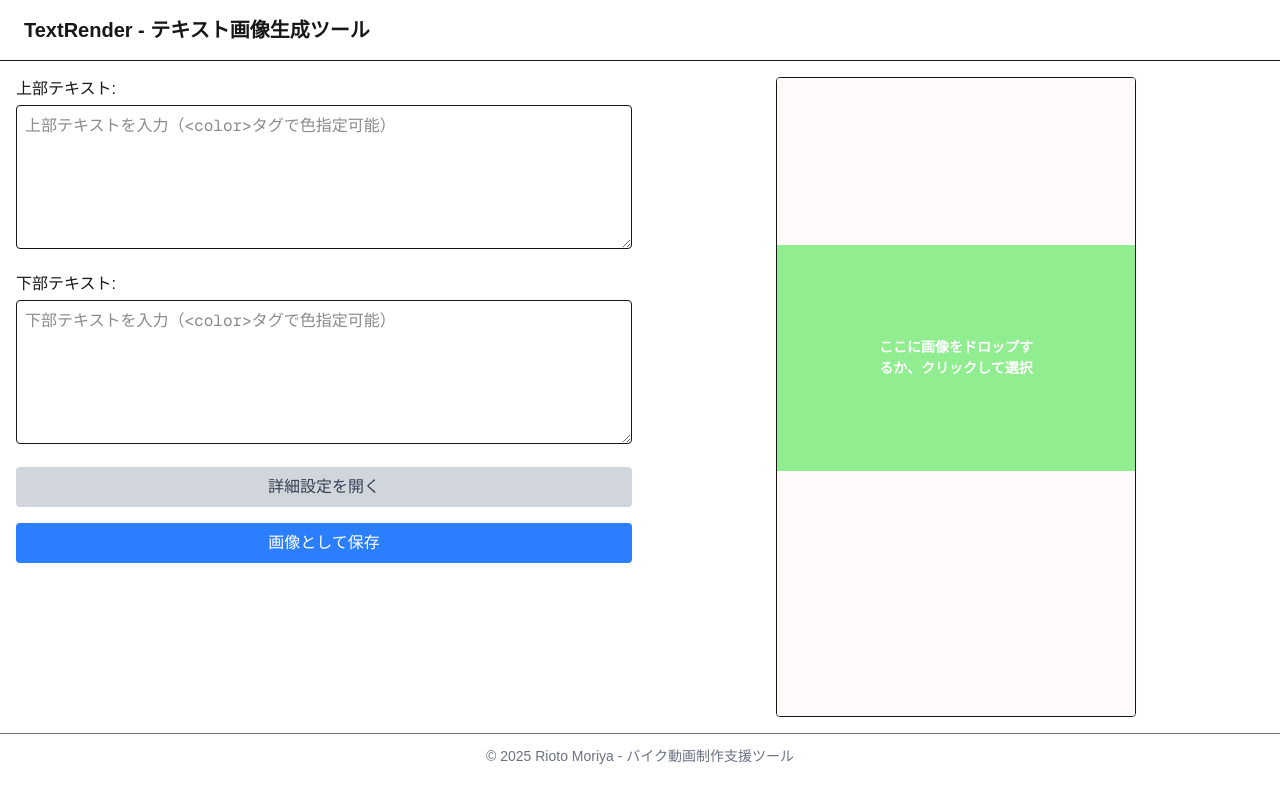
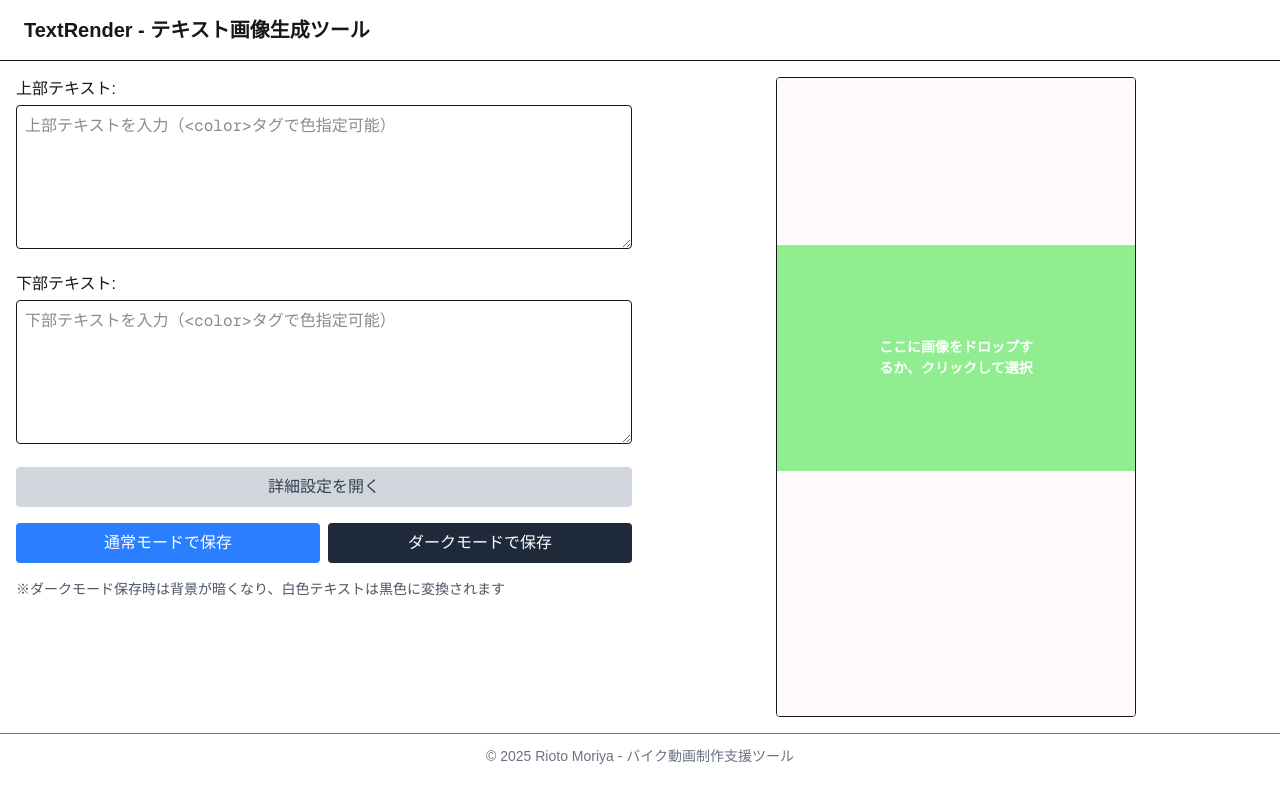
Before and after one commit to Rioto3/TextRender, a Next.js app: page /components/HtmlToImageTool in a window 1280 px wide. Built offline with nearby package versions, Linux system fonts and the light colour scheme.

Commit message:
セーブ

```diff
--- a/src/app/components/HtmlToImageTool/page.js
+++ b/src/app/components/HtmlToImageTool/page.js
@@ -173,13 +173,70 @@ export default function HtmlToImageTool() {
   };
 
   // HTML生成用の関数
-  const convertSimpleMarkupToHtml = (text) => {
-    const withColors = text.replace(/<([a-z]+)>(.*?)<\/\1>/g, (match, color, content) => {
-      const htmlColor = colorMap[color.toLowerCase()] || "#000";
+// ダークモード対応のHTML生成関数
+const convertSimpleMarkupToHtml = (text, darkMode = false) => {
+  let result = text;
+
+  // タグ付きテキストの処理
+  result = result.replace(/<([a-z]+)>(.*?)<\/\1>/g, (match, color, content) => {
+    // ダークモードの場合の色変換
+    let htmlColor;
+    if (darkMode) {
+      // ダークモードでの色変換ルール
+      if (color.toLowerCase() === 'white') {
+        htmlColor = "#000000"; // white → black
+      } else if (color.toLowerCase() === 'black') {
+        htmlColor = "#ffffff"; // black → white
+      } else {
+        htmlColor = colorMap[color.toLowerCase()] || "#ffffff"; // その他のタグはそのまま、未定義なら白
+      }
+    } else {
+      // 通常モード
+      htmlColor = colorMap[color.toLowerCase()] || "#000000";
+    }
+
     return `<span style="color:${htmlColor}">${content}</span>`;
   });
-    return withColors.replace(/\n/g, "<br>");
+
+  // 改行の処理
+  result = result.replace(/\n/g, "<br>");
+
+  // ダークモードでタグのないテキストも白色に変更
+  if (darkMode) {
+    // タグのないテキストを特定してspanで囲む（既にspanで囲まれたテキストを除外）
+    // 正規表現で「spanタグの間にないテキスト」を検出して白色spanで囲む
+    const wrapper = document.createElement('div');
+    wrapper.innerHTML = result;
+
+    // テキストノードを探して処理
+    const textNodes = [];
+    const findTextNodes = (node) => {
+      if (node.nodeType === Node.TEXT_NODE && node.textContent.trim()) {
+        textNodes.push(node);
+      } else if (node.nodeType === Node.ELEMENT_NODE) {
+        for (const child of node.childNodes) {
+          findTextNodes(child);
+        }
+      }
     };
+
+    findTextNodes(wrapper);
+
+    // テキストノードを白色spanで置換
+    for (const textNode of textNodes) {
+      const span = document.createElement('span');
+      span.style.color = '#ffffff';
+      span.textContent = textNode.textContent;
+      textNode.parentNode.replaceChild(span, textNode);
+    }
+
+    result = wrapper.innerHTML;
+  }
+
+  return result;
+};
+
+
 
   // プレビュー表示用
   const upperHtml = convertSimpleMarkupToHtml(markupUpperText);
@@ -244,7 +301,8 @@ export default function HtmlToImageTool() {
   };
 
   // HTML要素から画像を生成して保存 - html2canvasライブラリを使用
-  const saveAsImage = async () => {
+// HTML要素から画像を生成して保存 - html2canvasライブラリを使用
+const saveAsImage = async (darkMode = false) => {
   if (!textContainerRef.current || isProcessing) return;
 
   setIsProcessing(true);
@@ -261,7 +319,7 @@ export default function HtmlToImageTool() {
     tempContainer.style.left = '-9999px';
     tempContainer.style.width = `${baseWidth}px`; // 出力サイズと同じ幅
     tempContainer.style.height = `${baseHeight}px`; // 出力サイズと同じ高さ
-      tempContainer.style.backgroundColor = '#FFFAFA'; // snow色の背景
+    tempContainer.style.backgroundColor = darkMode ? '#121212' : '#FFFAFA'; // ダークモードか通常モードの背景色
 
     // 背景画像の追加（もし存在すれば）
     if (backgroundImage) {
@@ -280,42 +338,61 @@ export default function HtmlToImageTool() {
       img.style.objectFit = 'cover';
       img.style.objectPosition = 'center';
 
+      // ダークモードの場合、画像に暗さフィルターを適用
+      if (darkMode) {
+        img.style.filter = 'brightness(0.8)';
+      }
+
       imgContainer.appendChild(img);
       tempContainer.appendChild(imgContainer);
     }
 
-      // テキストコンテナのクローンを作成
-      const clone = textContainerRef.current.cloneNode(true);
-      clone.style.width = '100%';
-      clone.style.height = '100%';
+    // 上部テキスト - ダークモード考慮
+    const upperTextElement = document.createElement('div');
+    upperTextElement.style.position = 'absolute';
+    upperTextElement.style.top = `${upperTextTop * (baseWidth / 360)}px`;
+    upperTextElement.style.left = '0';
+    upperTextElement.style.width = '100%';
+    upperTextElement.style.textAlign = 'center';
+    upperTextElement.style.padding = '0';
+    const originalUpperSize = parseInt(getComputedStyle(textContainerRef.current.querySelector('.upper-text')).fontSize);
+    const scaledUpperSize = originalUpperSize * (baseWidth / 360);
+    upperTextElement.style.fontSize = `${scaledUpperSize}px`;
+    upperTextElement.style.lineHeight = lineHeight;
+    upperTextElement.style.fontFamily = selectedFont;
+    upperTextElement.style.fontWeight = fontWeight;
+    upperTextElement.style.whiteSpace = 'pre-line';
+    upperTextElement.style.zIndex = '2';
+    upperTextElement.innerHTML = convertSimpleMarkupToHtml(markupUpperText, darkMode);
 
-      // 上部テキスト要素のフォントサイズを調整
-      const upperTextClone = clone.querySelector('.upper-text');
-      if (upperTextClone) {
-        const originalSize = parseInt(getComputedStyle(textContainerRef.current.querySelector('.upper-text')).fontSize);
-        const scaledSize = originalSize * (baseWidth / 360); // プレビューから出力サイズへのスケール
-        upperTextClone.style.fontSize = `${scaledSize}px`;
-        upperTextClone.style.top = `${upperTextTop * (baseWidth / 360)}px`;
-      }
+    // 下部テキスト - ダークモード考慮
+    const bottomTextElement = document.createElement('div');
+    bottomTextElement.style.position = 'absolute';
+    bottomTextElement.style.top = `calc(100% - ${bottomTextBottom * (baseWidth / 360)}px)`;
+    bottomTextElement.style.left = '0';
+    bottomTextElement.style.width = '100%';
+    bottomTextElement.style.textAlign = 'center';
+    bottomTextElement.style.padding = '0';
+    const originalBottomSize = parseInt(getComputedStyle(textContainerRef.current.querySelector('.bottom-text')).fontSize);
+    const scaledBottomSize = originalBottomSize * (baseWidth / 360);
+    bottomTextElement.style.fontSize = `${scaledBottomSize}px`;
+    bottomTextElement.style.lineHeight = lineHeight;
+    bottomTextElement.style.fontFamily = selectedFont;
+    bottomTextElement.style.fontWeight = fontWeight;
+    bottomTextElement.style.whiteSpace = 'pre-line';
+    bottomTextElement.style.zIndex = '2';
+    bottomTextElement.innerHTML = convertSimpleMarkupToHtml(markupBottomText, darkMode);
 
-      // 下部テキスト要素のフォントサイズを調整
-      const bottomTextClone = clone.querySelector('.bottom-text');
-      if (bottomTextClone) {
-        const originalSize = parseInt(getComputedStyle(textContainerRef.current.querySelector('.bottom-text')).fontSize);
-        const scaledSize = originalSize * (baseWidth / 360); // プレビューから出力サイズへのスケール
-        bottomTextClone.style.fontSize = `${scaledSize}px`;
+    // テキスト要素をコンテナに追加
+    tempContainer.appendChild(upperTextElement);
+    tempContainer.appendChild(bottomTextElement);
 
-        // bottom から top への変更
-        bottomTextClone.style.top = `calc(100% - ${bottomTextBottom * (baseWidth / 360)}px)`;
-      }
-
-      // クローンを一時コンテナに追加
-      tempContainer.appendChild(clone);
+    // 一時コンテナをDOMに追加
     document.body.appendChild(tempContainer);
 
     // html2canvasを使用してHTML要素をキャンバスに変換
     const canvas = await html2canvas(tempContainer, {
-        backgroundColor: '#FFFAFA', // snow色の背景
+      backgroundColor: darkMode ? '#121212' : '#FFFAFA', // ダークモードか通常モードの背景色
       width: baseWidth,
       height: baseHeight,
       scale: 1, // スケールは1に設定（既に適切なサイズにスケーリング済み）
@@ -331,7 +408,8 @@ export default function HtmlToImageTool() {
 
     // ダウンロードリンク作成
     const link = document.createElement('a');
-      link.download = `text_image_${timestamp}.png`;
+    const mode = darkMode ? 'dark' : 'light';
+    link.download = `text_image_${mode}_${timestamp}.png`;
     link.href = dataUrl;
     link.click();
 
@@ -342,6 +420,16 @@ export default function HtmlToImageTool() {
     setIsProcessing(false);
   }
 };
+
+
+
+
+
+
+
+
+
+
 
   // モバイルエリアコンポーネント
   const MobilArea = ({ textRate = 1 }) => {
@@ -678,13 +766,27 @@ export default function HtmlToImageTool() {
           )}
 
           {/* 保存ボタン */}
+          <div className="flex flex-wrap gap-2">
       <button
-            onClick={saveAsImage}
-            className="p-2 bg-blue-500 text-white rounded hover:bg-blue-600 disabled:bg-blue-300"
+        onClick={() => saveAsImage(false)}
+        className="p-2 bg-blue-500 text-white rounded hover:bg-blue-600 disabled:bg-blue-300 flex-1"
         disabled={isProcessing}
       >
-            {isProcessing ? '処理中...' : '画像として保存'}
+        {isProcessing ? '処理中...' : '通常モードで保存'}
       </button>
+
+      <button
+        onClick={() => saveAsImage(true)}
+        className="p-2 bg-gray-800 text-white rounded hover:bg-gray-900 disabled:bg-gray-600 flex-1"
+        disabled={isProcessing}
+      >
+        {isProcessing ? '処理中...' : 'ダークモードで保存'}
+      </button>
+    </div>
+
+    <div className="text-sm text-gray-600">
+      <p>※ダークモード保存時は背景が暗くなり、白色テキストは黒色に変換されます</p>
+    </div>
         </div>
       </div>
       <div className="w-full md:w-1/2 flex items-center justify-center mt-4 md:mt-0">
```
Lines whose indentation alone changed are shown as unchanged.
